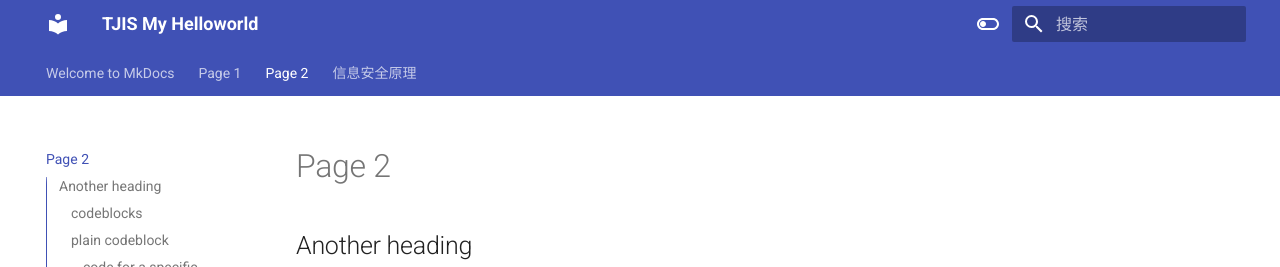
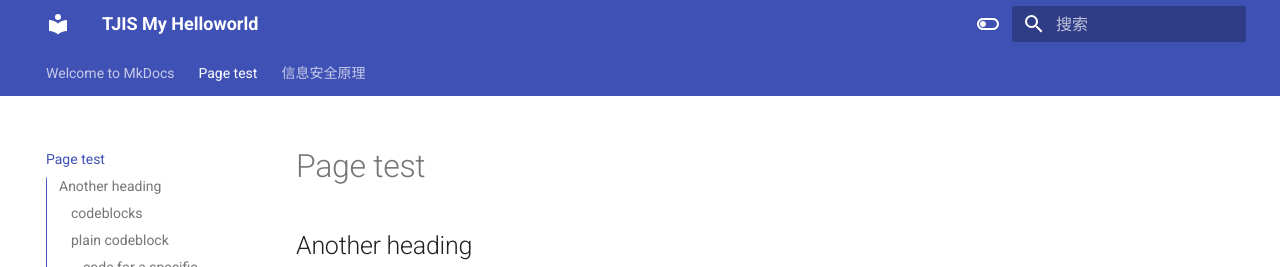
Before and after one commit to ChestnutSilver/TJIS-My-Helloworld, an MkDocs documentation site: the page built from docs/page2.md, in a window 1280 px wide and 1355 px high. Shown: the top 267 px of the window. Built offline with MkDocs 1.6.1 and Material for MkDocs 9.7.7, drawn with Linux system fonts in a browser that asks for light colours.

Commit message:
change pages

```diff
--- a/docs/page1.md
+++ /dev/null
@@ -1,5 +0,0 @@
-# Page 1
-
-## Another heading
-
-Some text
--- a/docs/page2.md
+++ b/docs/page2.md
@@ -1,4 +1,4 @@
-# Page 2
+# Page test
 
 ## Another heading
 
```
